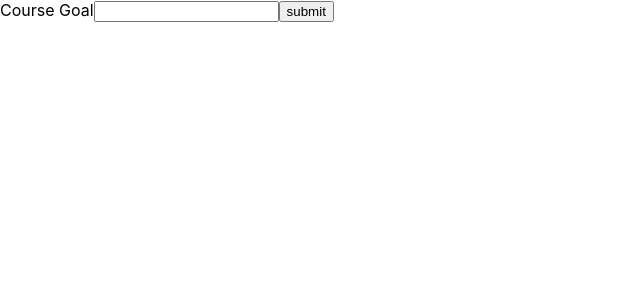
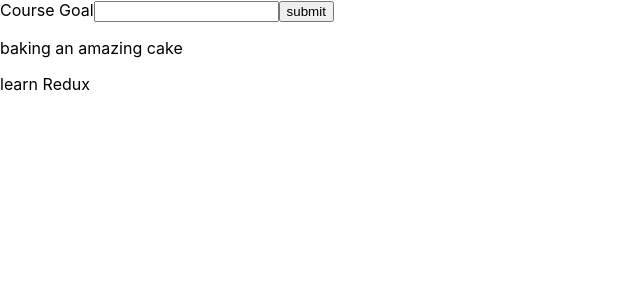
Before and after one commit to Alicino88/simple-goal-list, a React (Create React App) app: page / in a window 1280 px wide. Shown: the top 300 px of the page, without its empty margins (0-640 px from the left). Built offline with nearby package versions, Linux system fonts and the light colour scheme.

Commit message:
Rendered goals

```diff
--- a/src/App.js
+++ b/src/App.js
@@ -26,7 +26,11 @@ function App() {
       <div className="App">
         <GoalInput onAddGoal={addGoalHandler} />
       </div>
-      <div></div>
+      <div>
+        {myGoals.map((goal) => (
+          <p>{goal.text}</p>
+        ))}
+      </div>
     </div>
   );
 }
```
